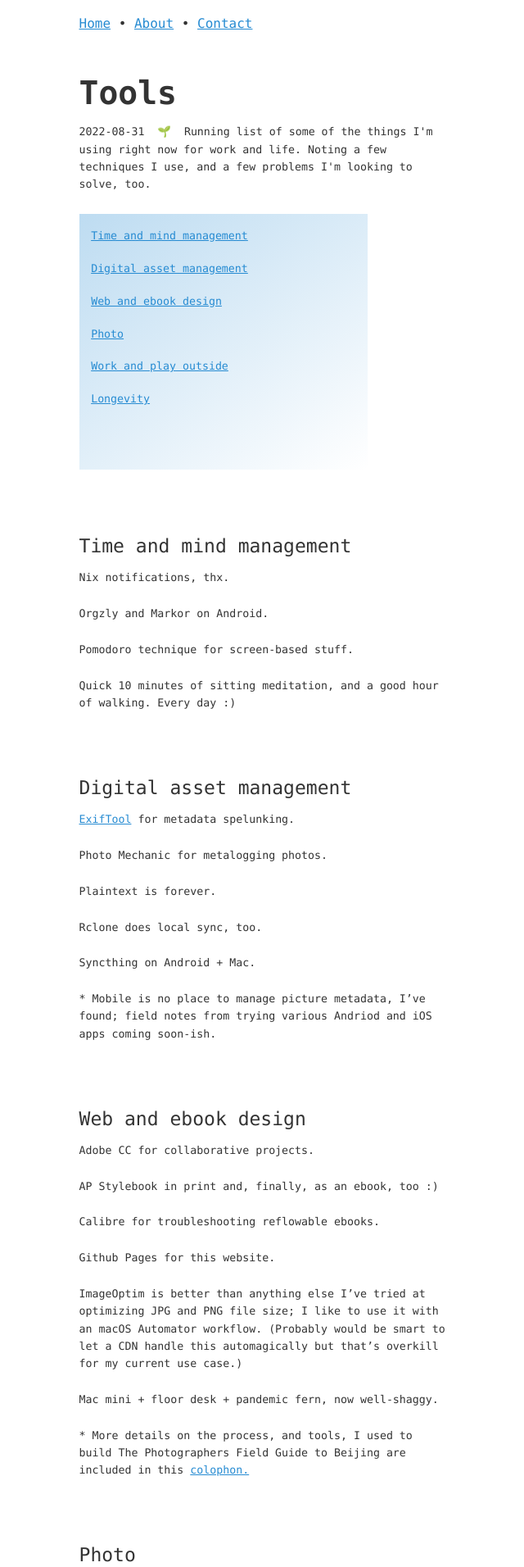
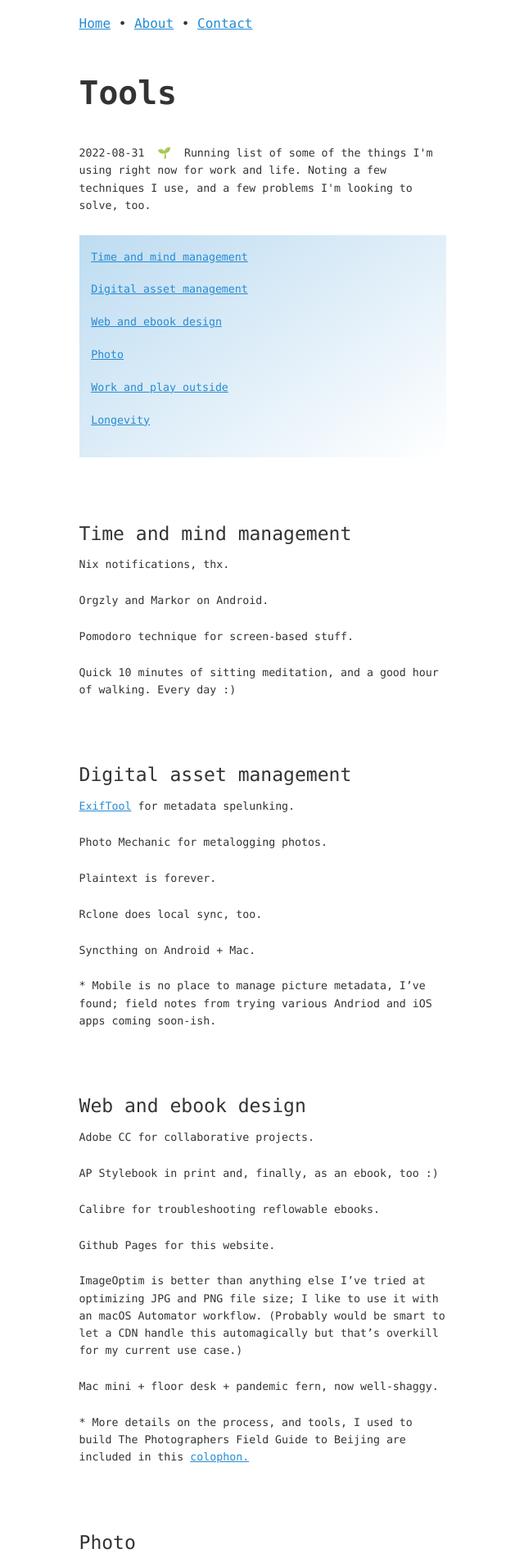
Before and after one commit to zachmccabe/zachmccabe.github.io, a Jekyll site: the page built from _tools/tools.md, in a window 1280 px wide. Shown: the top 1912 px of the page at 82% size, without its empty margins (238-878 px from the left). Built offline with Jekyll 4.4.1, drawn with Linux system fonts in a browser that asks for light colours.

Commit message:
Update kao-midnite-13.css

```diff
--- a/assets/kao-midnite-13.css
+++ b/assets/kao-midnite-13.css
@@ -35,12 +35,13 @@
 
 header {
   max-width: 70ch;
+  padding-bottom: 1.6rem
 }
 
 main {
   text-align: left;
   margin: 0;
-  padding: 0 0 0 1rem;
+  padding: 0 0 1.6rem 1rem;
   width: auto;
 }
 
@@ -78,26 +79,24 @@
 .breadbox {
   margin: 0;
   padding: 5em 0 0;
-  max-width: 21rem;
 }
 
 .breadcrumbs {
   font-size: var(--fs-070);
   margin: 0;
   padding: 0;
-  max-width: 21rem;
 }
 
 .kaoNAV {
   background: linear-gradient(145deg, rgba(38,139,210,0.3) 0%,  rgba(255,255,255,0) 100%);
   margin: 1.6rem 0 5rem;
   padding: 1em 0.5em;
-  max-width: 21rem;
+  max-width: 27rem;
 }
 
 .kaoNAV ul {
   list-style-type: none;
-  margin: 0 0 3em 0;
+  margin: 0;
   padding: 0;
 }
 
@@ -351,6 +350,10 @@
   font-size: var(--fs-100);
 }
 
+.lede {
+  font-size: var(--fs-100);
+}
+
 mark {
   background-color: rgba(255,255,255,0);
   border-bottom: 0.1rem dotted currentColor;
```
